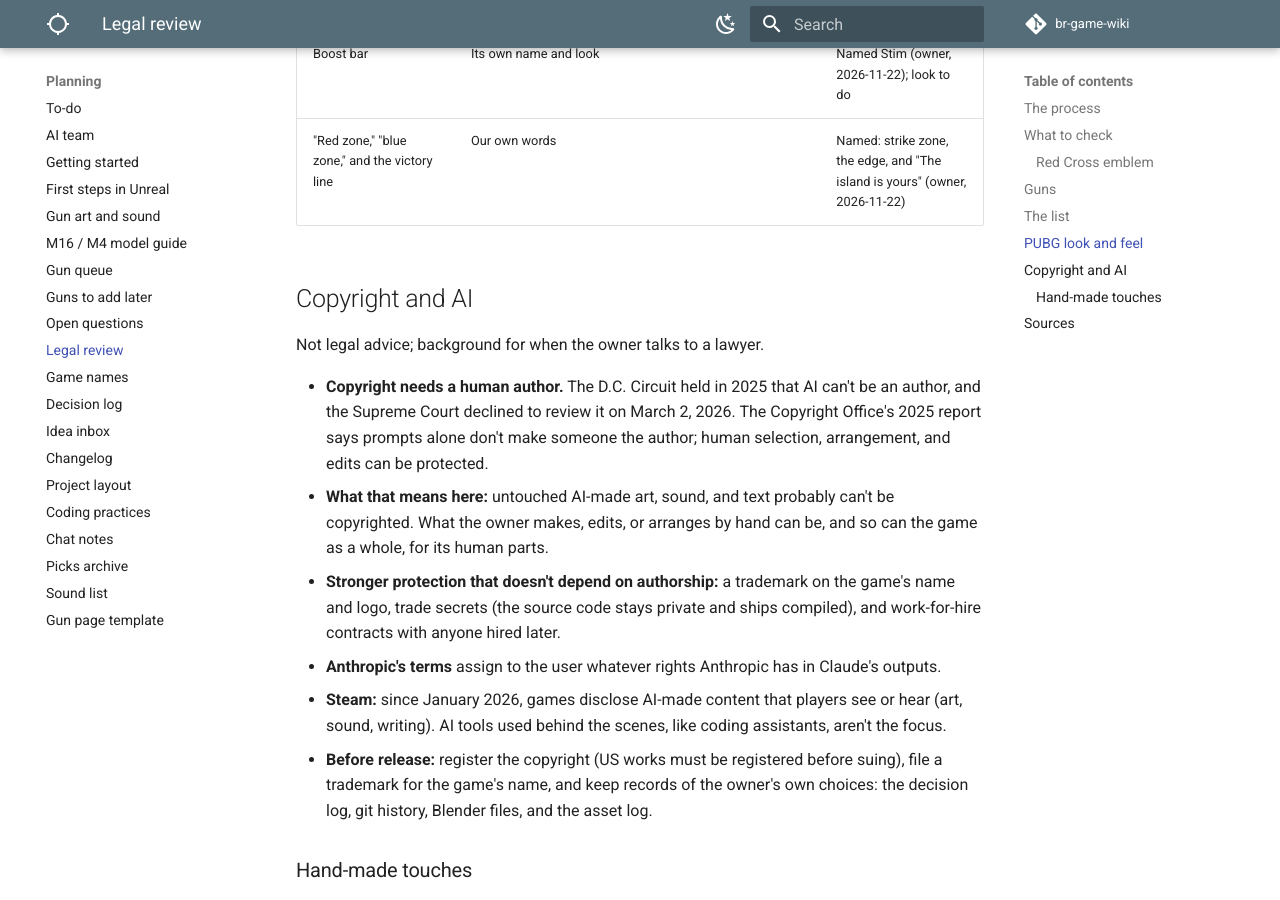
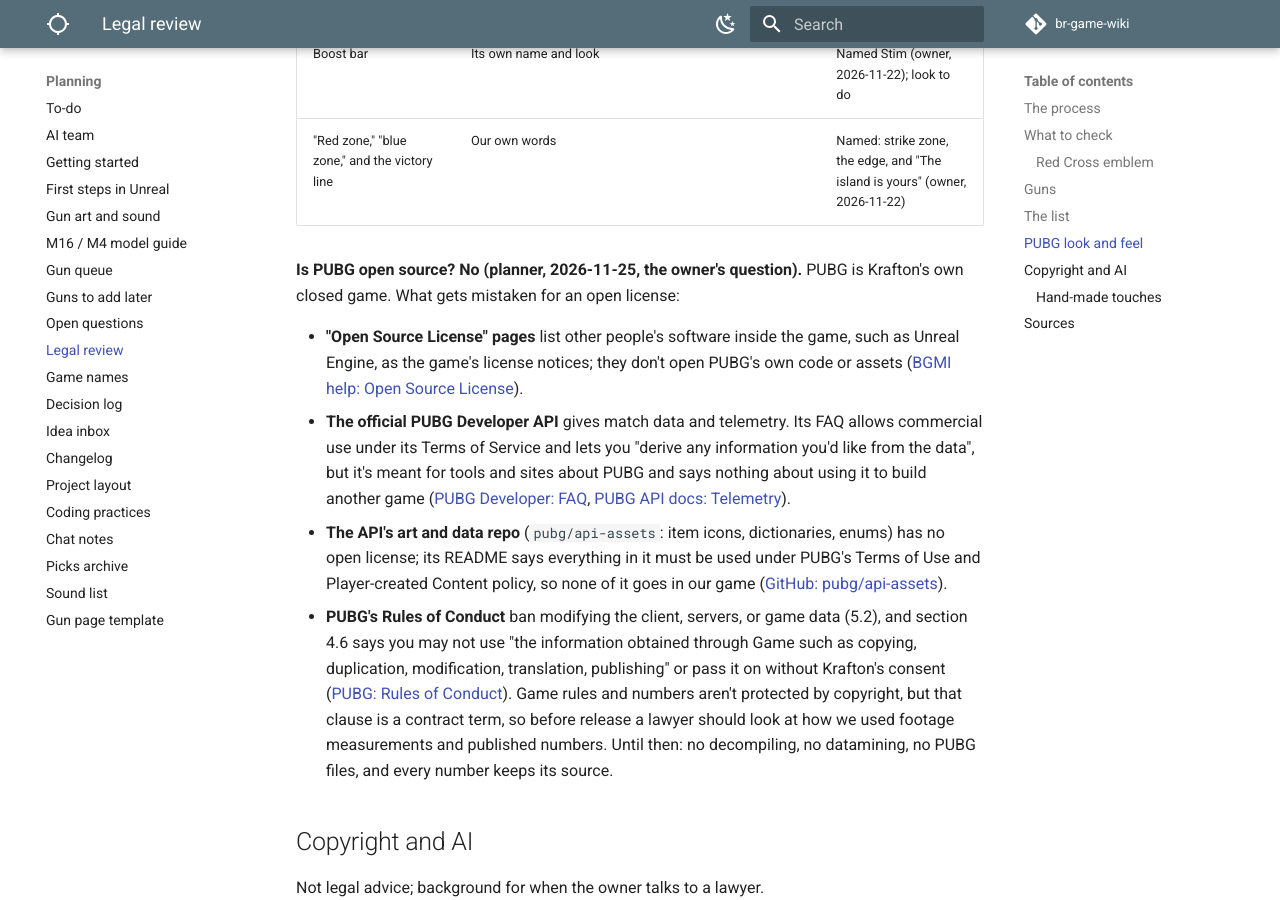
Before and after one commit to DerrickSpartan1/br-game-wiki, an MkDocs documentation site: the page built from docs/planning/legal-review.md, in a window 1280 px wide and 900 px high, scrolled down 4789 px. Built offline with MkDocs 1.6.1 and Material for MkDocs 9.7.7, drawn with Linux system fonts in a browser that asks for light colours; comment, search, counter and statistics services are not loaded.

Commit message:
Legal review: PUBG isn't open source; its license notices, Developer API, and Rules of Conduct, with a lawyer's check before release
Co-Authored-By: Claude Opus 5.5 <noreply@anthropic.com>
Claude-Session: https://claude.ai/code/session_01LAp2s4euUjj6HZthupXLj4

```diff
--- a/docs/planning/legal-review.md
+++ b/docs/planning/legal-review.md
@@ -74,6 +74,13 @@ Battle royale basics (a plane drop, parachutes, a shrinking zone, airdrops, loot
 | Boost bar | Its own name and look | Named Stim (owner, 2026-11-22); look to do |
 | "Red zone," "blue zone," and the victory line | Our own words | Named: strike zone, the edge, and "The island is yours" (owner, 2026-11-22) |
 
+**Is PUBG open source? No (planner, 2026-11-25, the owner's question).** PUBG is Krafton's own closed game. What gets mistaken for an open license:
+
+- **"Open Source License" pages** list other people's software inside the game, such as Unreal Engine, as the game's license notices; they don't open PUBG's own code or assets ([BGMI help: Open Source License](https://help.battlegroundsmobileindia.com/hc/en/6-bgmi/section/54-open-source-license/)).
+- **The official PUBG Developer API** gives match data and telemetry. Its FAQ allows commercial use under its Terms of Service and lets you "derive any information you'd like from the data", but it's meant for tools and sites about PUBG and says nothing about using it to build another game ([PUBG Developer: FAQ](https://developer.pubg.com/faq?locale=en), [PUBG API docs: Telemetry](https://documentation.pubg.com/en/telemetry.html)).
+- **The API's art and data repo** (`pubg/api-assets`: item icons, dictionaries, enums) has no open license; its README says everything in it must be used under PUBG's Terms of Use and Player-created Content policy, so none of it goes in our game ([GitHub: pubg/api-assets](https://github.com/pubg/api-assets)).
+- **PUBG's Rules of Conduct** ban modifying the client, servers, or game data (5.2), and section 4.6 says you may not use "the information obtained through Game such as copying, duplication, modification, translation, publishing" or pass it on without Krafton's consent ([PUBG: Rules of Conduct](https://pubg.com/en/clause/rules_of_conduct)). Game rules and numbers aren't protected by copyright, but that clause is a contract term, so before release a lawyer should look at how we used footage measurements and published numbers. Until then: no decompiling, no datamining, no PUBG files, and every number keeps its source.
+
 ## Copyright and AI
 
 Not legal advice; background for when the owner talks to a lawyer.
```
Also changed, not shown: docs/planning/changelog.md (+1 -0 lines), docs/planning/chat-notes.md (+1 -1 lines), docs/planning/open-questions.md (+1 -0 lines).
